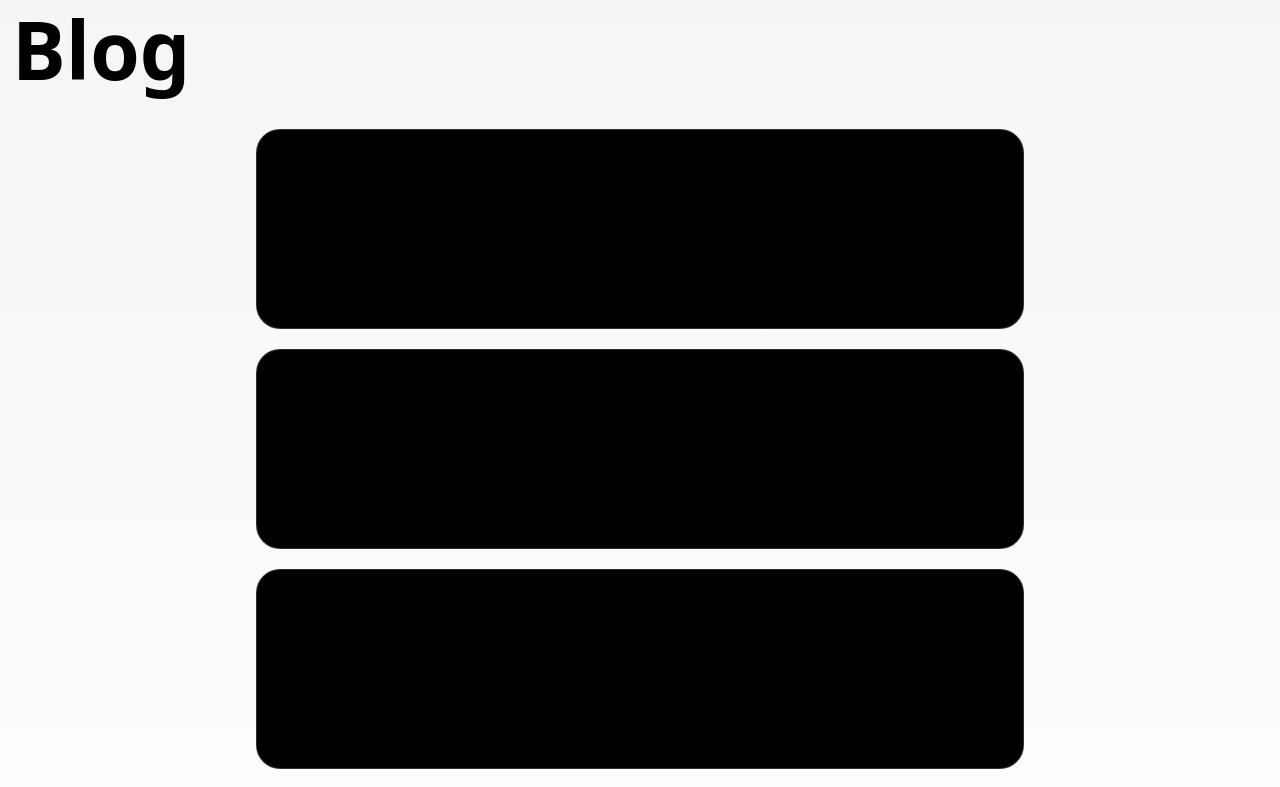
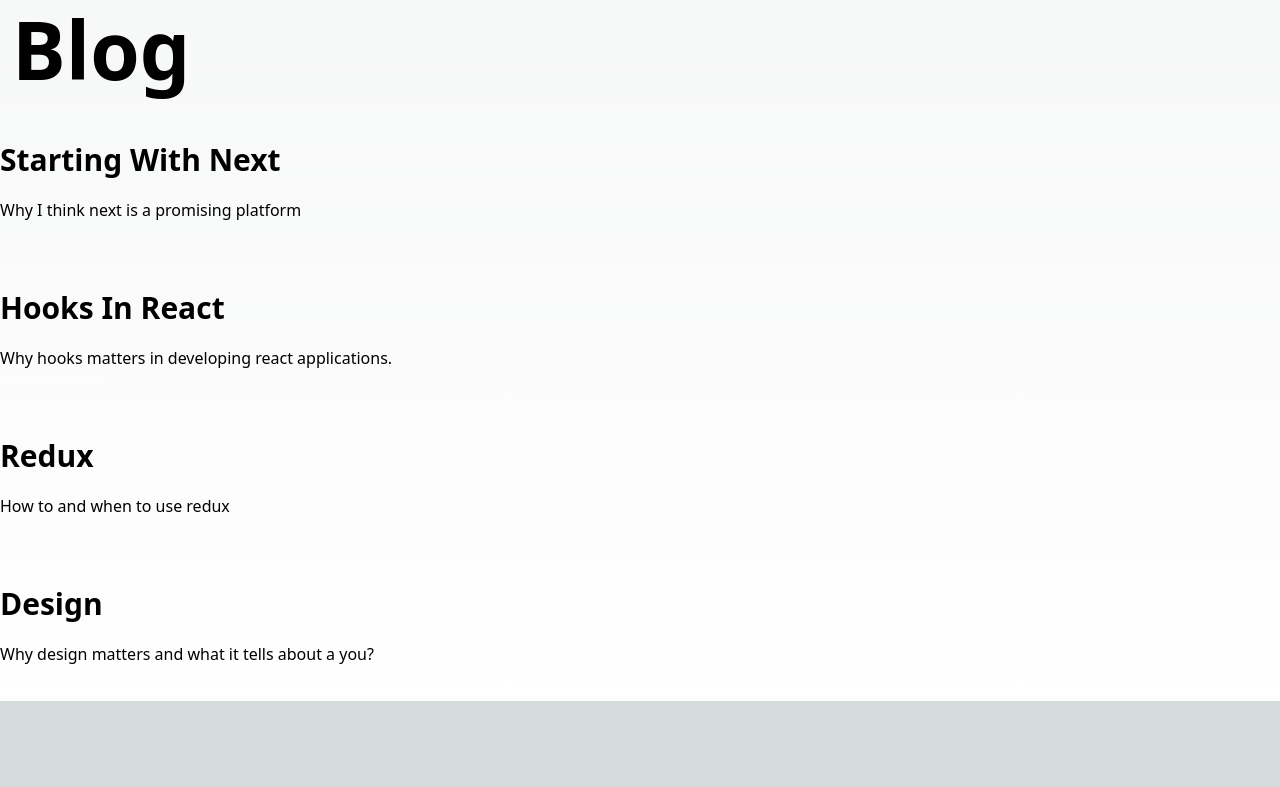
Before and after one commit to manuelxantony/manuelxantony-blog, a Next.js app: page / in a window 1280 px wide. Shown: the part 2780-3567 px from the top of the page. After the commit the page ends 3481 px from the top, so only its background shows below. Built offline with nearby package versions, Linux system fonts and the light colour scheme.

Commit message:
modified blog card

```diff
--- a/app/globals.css
+++ b/app/globals.css
@@ -163,23 +163,7 @@ body {
   );
 }
 
-.blog-card-effect {
-  background: linear-gradient(
-    to right,
-    transparent 20%,
-    transparent 40%,
-    #444 50%,
-    #444 55%,
-    transparent 70%,
-    transparent 100%
-  );
-  z-index: 2;
-  position: absolute;
-  border-radius: inherit;
-  top: -1px;
-  left: -1px;
-  width: calc(100%);
-  height: calc(100%);
-  opacity: 0.25;
-  background-size: 200% auto;
+.blur-line-blog-card {
+  height: 1px;
+  background: linear-gradient(to right, rgba(255, 255, 255, 0.5), transparent);
 }
--- a/components/blog/blog.tsx
+++ b/components/blog/blog.tsx
@@ -1,4 +1,5 @@
 import BlogCard from '@/components/cards/blogCard';
+import Border from '../border';
 
 export default function Blog() {
   const blogPostMetaData = [
@@ -11,14 +12,14 @@ export default function Blog() {
     {
       id: 2,
       slur: '',
-      title: 'Hooks Im Reat',
+      title: 'Hooks In React',
       description: 'Why hooks matters in developing react applications.',
     },
     {
       id: 3,
       slur: '',
       title: 'Redux',
-      description: 'how to and when to use redux',
+      description: 'How to and when to use redux',
     },
     {
       id: 4,
@@ -34,17 +35,19 @@ export default function Blog() {
         <div className="blur-line" />
       </div>
       <h1 className="font-bold  mx-3 mb-10">Blog</h1>
-      <div className="flex flex-col items-center justify-center gap-5 ">
+      <div className="flex flex-col items-left gap-5 ">
         {blogPostMetaData.map((post) => {
           console.log(post);
           return (
+            <div key={post.id} className="w-full md:w-[60%] mb-7">
               <BlogCard
-              key={post.id}
                 id={post.id}
                 slur={post.slur}
                 title={post.title}
                 description={post.description}
               />
+              {/* <Border /> */}
+            </div>
           );
         })}
       </div>
--- a/components/cards/blogCard.tsx
+++ b/components/cards/blogCard.tsx
@@ -11,12 +11,13 @@ export default function BlogCard({
 }) {
   console.log(id, slur, title, description);
   return (
-    <div className="w-full md:w-[60%] h-[200px] bg-[#000000] border border-solid border-1 border-[#eceff133] rounded-3xl p-7 hover:border-[#f9fafaa1]">
-      {/* <div className="blog-card-effect "></div> */}
-      <div className="h-full flex  flex-col gap-4 justify-center">
-        <h2 className="font-bold">{title}</h2>
-        <h4 className="text-">{description}</h4>
-      </div>
+    // <div className="w-full md:w-[60%] h-[200px] bg-[#000000] border border-solid border-1 border-[#eceff133] rounded-3xl p-7 hover:border-[#f9fafaa1] relative">
+    <div className="w-full  h-[100px]">
+      <button className="h-full flex flex-col gap-4 justify-center">
+        <div className="text-[30px] font-bold ">{title}</div>
+        <p>{description}</p>
+      </button>
+      <div className="blur-line-blog-card" />
     </div>
   );
 }
```
Lines whose indentation alone changed are shown as unchanged.
